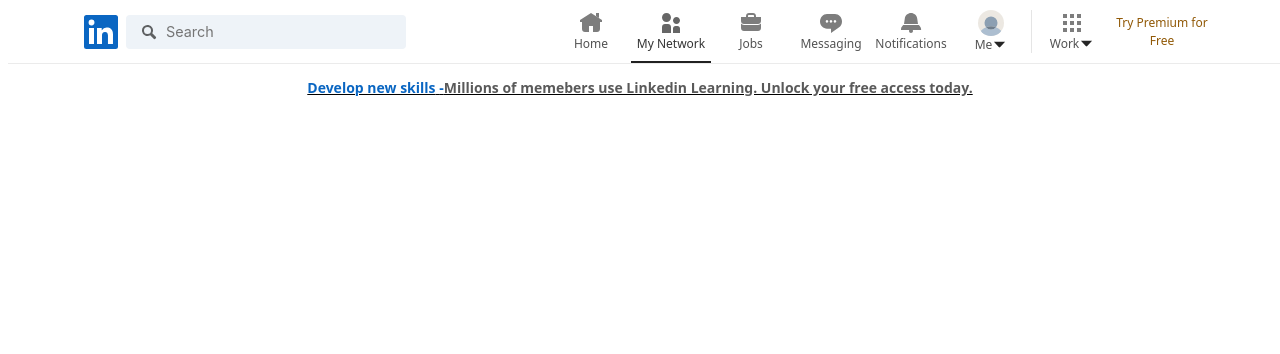
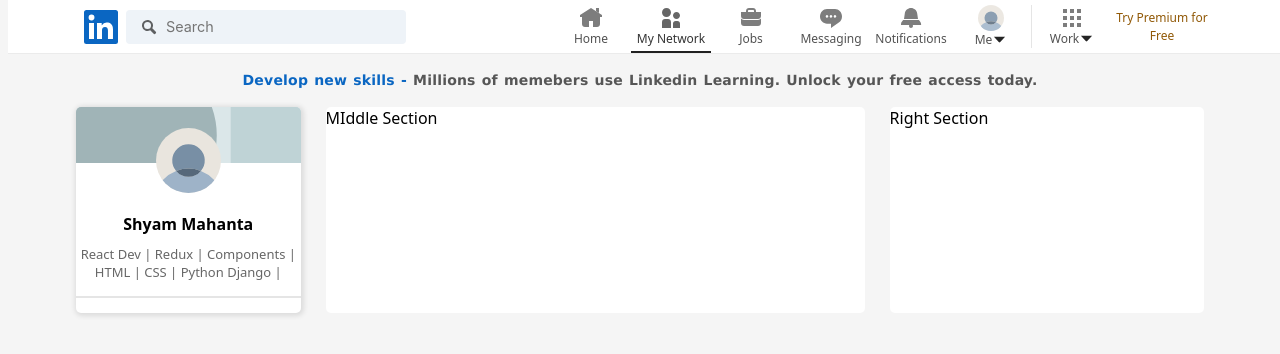
Before and after one commit to Angryman18/Linkedin-Clone, a React (Create React App) app: page /home in a window 1280 px wide. Shown: the top 354 px of the page. Built offline with nearby package versions, Linux system fonts and the light colour scheme.

Commit message:
initial commit

```diff
--- a/src/components/Home/Header.js
+++ b/src/components/Home/Header.js
@@ -108,7 +108,7 @@
   align-items: center;
   max-width: 1128px;
   max-height: 100%;
-  margin: 10px auto;
+  margin: 5px auto;
 `;
 const Logo = styled.div`
   margin-right: 8px;
@@ -165,7 +165,7 @@
       content: " ";
       position: absolute;
       left: 0;
-      bottom: -10px;
+      bottom: -5px;
       min-width: 80px;
       border-bottom: 2px solid #212121;
       color: rgba(0, 0, 0, 0.9);
--- a/src/components/Home/Home.js
+++ b/src/components/Home/Home.js
@@ -1,50 +1,67 @@
 import styled from "styled-components";
+import LeftSide from "./Leftside";
+import Middle from "./Middle";
+import RightSide from "./RIghtside";
 
 const Home = () => {
   return (
     <Container>
       <Section>
         <a>
-          <h5>Develop new skills{" "}-{" "}</h5>
+          <h5>Develop new skills - </h5>
           <p>
-            {" "}Millions of memebers use Linkedin Learning. Unlock your free access
+            Millions of memebers use Linkedin Learning. Unlock your free access
             today.
           </p>
         </a>
       </Section>
+      <BodySection>
+        <LeftSide />
+        <Middle />
+        <RightSide />
+      </BodySection>
     </Container>
   );
 };
 
 export default Home;
 
-
 const Container = styled.div`
-
-    padding-top: 70px;
+  padding-top: 60px;
   width: 1128px;
   margin-left: auto;
   margin-right: auto;
-
-`
-const Section =styled.section`
-
+`;
+const Section = styled.section`
+  text-align: center;
   a {
-    display: flex;
-    justify-content: center;
-    align-items: center;
     cursor: pointer;
-    text-decoration: underline;
-    font-family: sans-serif;
     font-size: 14px;
+    word-spacing: 1px;
+    letter-spacing: 0.2px;
   }
   a h5 {
+    display: inline;
     color: #0a66c2;
+    font-family: Verdana, Geneva, Tahoma, sans-serif;
   }
 
   a p {
+    display: inline;
     font-weight: 700;
-    color: rgba(0,0,0,0.65);
+    color: rgba(0, 0, 0, 0.65);
+    font-family: Verdana, Geneva, Tahoma, sans-serif;
   }
+  a:hover {
+    text-decoration: underline;
+  }
+`;
 
-`
+const BodySection = styled.section`
+  display: grid;
+  max-width: 1128px;
+  grid-template-areas: "first middle last";
+  grid-template-columns: minmax(0, 5fr) minmax(0, 12fr) minmax(0, 7fr);
+  grid-gap: 25px;
+  margin: 17px 0;
+`;
--- /dev/null
+++ b/src/components/Home/Leftside.js
@@ -0,0 +1,79 @@
+import styled from "styled-components";
+
+const LeftSide = () => {
+  return (
+    <LeftSideContainer>
+      <Profile>
+        <Background src="images/card-bg.svg" alt="bg" />
+        <User>
+          <a>
+            <Thumbnail src="images/user.svg" />
+            <h4>Shyam Mahanta</h4>
+          </a>
+        </User>
+        <UserInfo>
+          React Dev | Redux | Components | HTML | CSS | Python Django |
+        </UserInfo>
+        <Border />
+      </Profile>
+    </LeftSideContainer>
+  );
+};
+
+export default LeftSide;
+
+const LeftSideContainer = styled.div`
+  grid-area: first;
+  background-color: #fff;
+  border-radius: 5px;
+  overflow: hidden;
+  box-shadow: 1px 1px 5px 2px rgba(0, 0, 0, 0.1);
+`;
+const Profile = styled.div`
+  position: relative;
+`;
+
+const User = styled.div`
+  margin-top: -40px;
+  cursor: pointer;
+  a {
+    display: flex;
+    justify-content: center;
+    flex-direction: column;
+    align-items: center;
+    flex-wrap: wrap;
+  }
+
+  a h4 {
+    margin-top: 20px;
+  }
+
+  a:hover {
+      h4 {
+          text-decoration: underline;
+          text-decoration-color: dodgerblue;
+      }
+  }
+
+`;
+
+const Background = styled.img`
+  width: 100%;
+`;
+const Thumbnail = styled.img`
+  width: 65px;
+  border-radius: 50%;
+`;
+
+const UserInfo = styled.div`
+    font-size: 13px;
+    text-align:center;
+    color: rgba(0,0,0,0.6);
+    margin-top: 10px;
+    margin-bottom: 15px;
+`
+const Border = styled.hr`
+    margin: 15px 0;
+    border: 1px solid rgba(0,0,0,0.1)
+    /* border-color: rgba(0,0,0,0.1); */
+`
--- /dev/null
+++ b/src/components/Home/Middle.js
@@ -0,0 +1,17 @@
+import styled from "styled-components";
+
+const Middle = () => {
+  return (
+    <MiddleContainer>
+      MIddle Section
+    </MiddleContainer>
+  );
+};
+
+export default Middle;
+
+const MiddleContainer = styled.div`
+  grid-area: middle;
+  background-color: #fff;
+  border-radius: 5px;
+`;
--- /dev/null
+++ b/src/components/Home/RIghtside.js
@@ -0,0 +1,17 @@
+import styled from "styled-components";
+
+const RightSide = () => {
+  return (
+    <RightSideContainer>
+      Right Section
+    </RightSideContainer>
+  );
+};
+
+export default RightSide;
+
+const RightSideContainer = styled.div`
+  grid-area: last;
+  background-color: #fff;
+  border-radius: 5px;
+`;
--- a/src/index.css
+++ b/src/index.css
@@ -7,7 +7,7 @@
 :root,
 body,
 html {
-  /* background-color: #f5f5f5; */
+  background-color: #f5f5f5;
   box-sizing: border-box;
 }
 
```
Also changed, not shown: public/images/card-bg.svg (added), public/images/photo.svg (added). Lines whose indentation alone changed are shown as unchanged.
